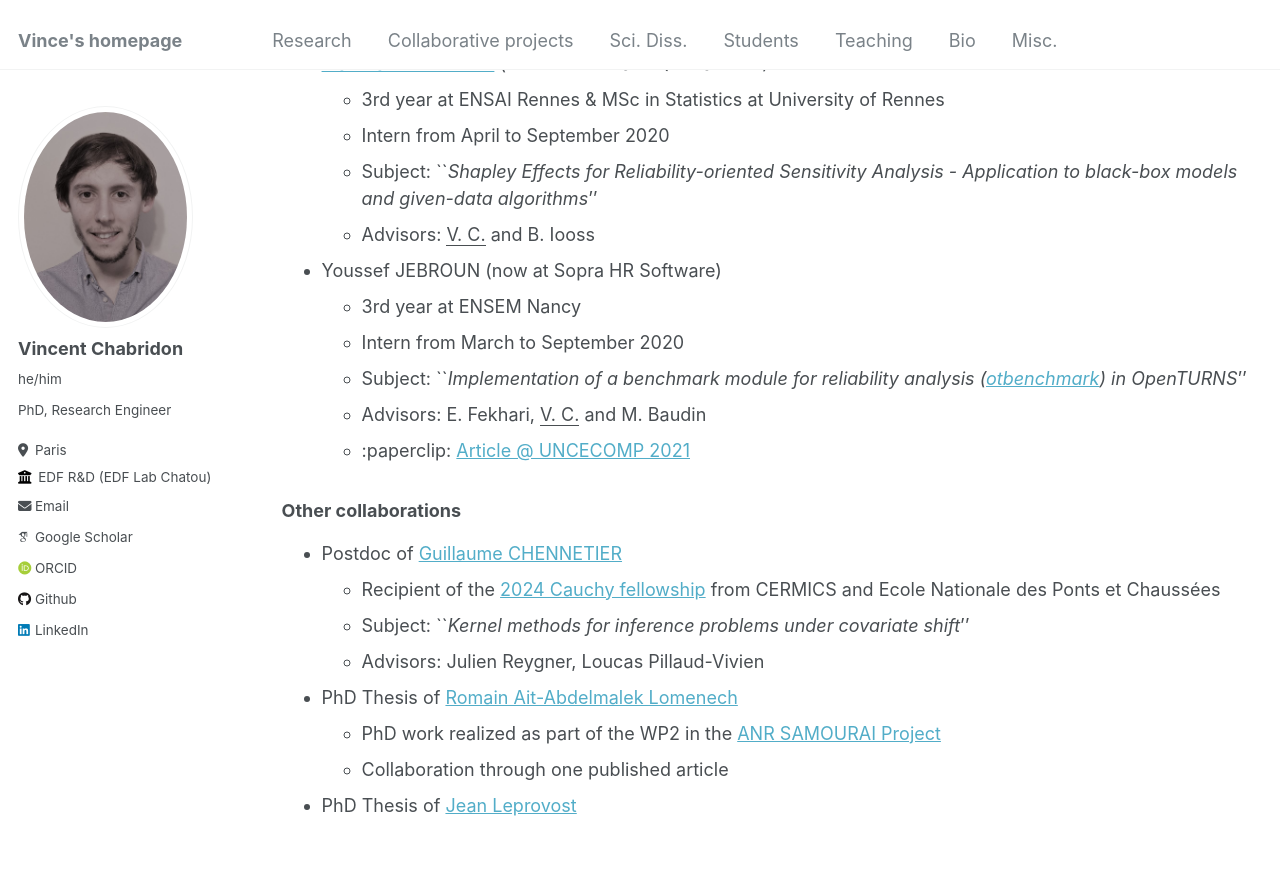
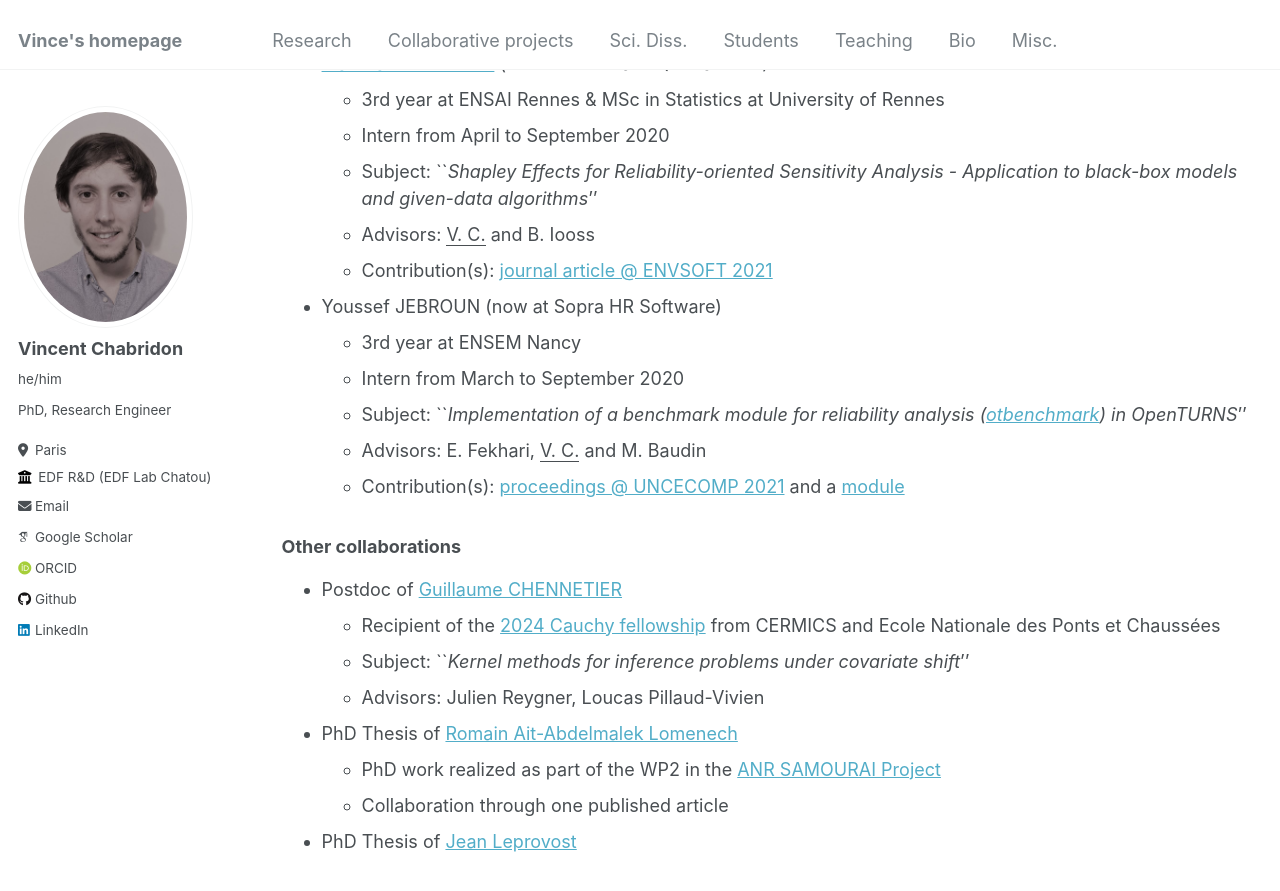
Before and after one commit to vchabri/vchabri.github.io, a Jekyll site: the page built from _pages/students.md, in a window 1280 px wide and 900 px high, scrolled down 2318 px. Shown: the top 891 px of the window. Built offline with Jekyll 4.4.1, drawn with Linux system fonts in a browser that asks for light colours; some web fonts are replaced.

Commit message:
Update students.md

```diff
--- a/_pages/students.md
+++ b/_pages/students.md
@@ -67,12 +67,13 @@ If I have, please let me know by emailing me directly (see Contact info on Vince
   - Intern from April to September 2020
   - Subject: ``_Shapley Effects for Reliability-oriented Sensitivity Analysis - Application to black-box models and given-data algorithms_''
   - Advisors: <ins> V. C.</ins> and B. Iooss
+  - Contribution(s): [journal article @ ENVSOFT 2021](doi.org/10.1016/j.envsoft.2021.105115.)
 * Youssef JEBROUN (now at Sopra HR Software)
   - 3rd year at ENSEM Nancy
   - Intern from March to September 2020
   - Subject: ``_Implementation of a benchmark module for reliability analysis ([otbenchmark](https://github.com/openturns/otbenchmark)) in OpenTURNS_''
   - Advisors: E. Fekhari, <ins> V. C.</ins> and M. Baudin
-  - :paperclip: [Article @ UNCECOMP 2021](https://uq.math.cnrs.fr/media/uc21_19093.pdf)
+  - Contribution(s): [proceedings @ UNCECOMP 2021](https://uq.math.cnrs.fr/media/uc21_19093.pdf) and a [module](https://openturns.github.io/otbenchmark/master/)
 
 ### Other collaborations
 * Postdoc of [Guillaume CHENNETIER](https://guillaumechennetier.owlstown.net/)
```
